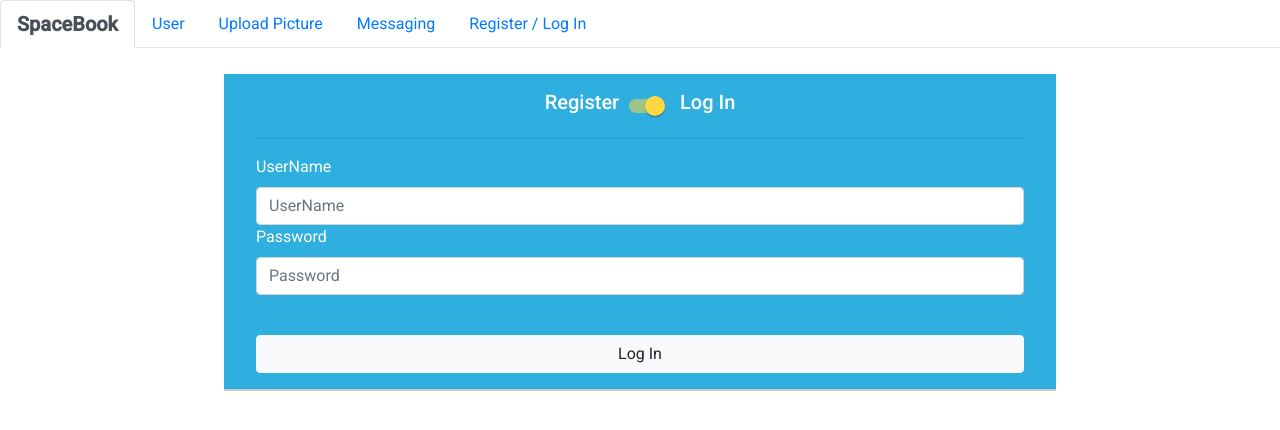
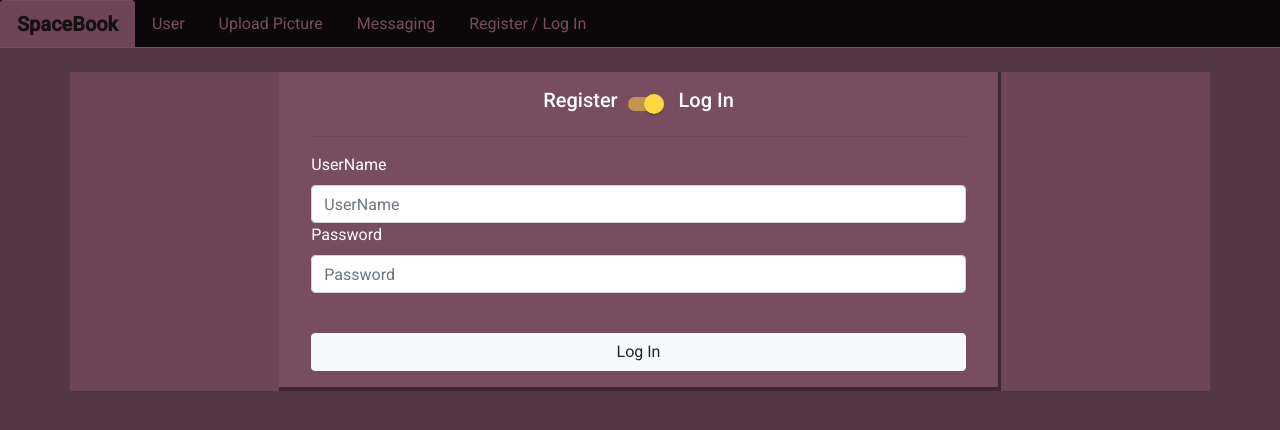
Before and after one commit to 12142020-dotnet-uta/P2_ATMC, an Angular app in the folder SpaceBook-Angular/: page /authentication in a window 1280 px wide. Shown: the top 430 px of the page. Built offline with nearby package versions, Linux system fonts and the light colour scheme.

Commit message:
Adding some styling to the web app, will compare and ask if this design works or if it need some changes

```diff
--- a/SpaceBook-Angular/src/app/app.component.css
+++ b/SpaceBook-Angular/src/app/app.component.css
@@ -8,4 +8,23 @@
 }
 nav{
     margin-bottom: 1.5em;
+    background-color: 	#0c080a;
 }
+
+.nav-tabs .nav-item.show .nav-link, .nav-tabs .nav-link.active {
+    color: 		#180f13;
+    background-color: #6d4556;
+    border-color: #794d60 #6d4556	#794d60;
+}
+
+.nav-tabs {
+    border-bottom: 1px solid #794d60;
+}
+
+.nav-tabs:hover{
+    border-color:  #794d60;
+}
+
+.container{
+    background-color: 	#6d4556;
+}
--- a/SpaceBook-Angular/src/app/app.component.html
+++ b/SpaceBook-Angular/src/app/app.component.html
@@ -47,7 +47,9 @@
     </ng-container>
   </nav> -->
 
+<div class="container">
+  <router-outlet></router-outlet>
 
-<router-outlet></router-outlet>
+</div>
 
 <!-- footer -->
--- a/SpaceBook-Angular/src/app/components/direct-messaging/direct-messaging.component.html
+++ b/SpaceBook-Angular/src/app/components/direct-messaging/direct-messaging.component.html
@@ -1,4 +1,3 @@
-<div class="container">
     <div class="form-inline">
         <div class="form-group">
             <label for="txtSearchUser">Search User &nbsp;&nbsp;</label>
@@ -16,5 +15,3 @@
             <p>Lorem ipsum dolor sit amet, consectetur adipisicing elit. Repudiandae aut enim itaque possimus quos consequuntur illo eligendi dolores aspernatur, voluptas, sunt cumque exercitationem tempore at perspiciatis iure non consequatur tenetur?</p>
         </div>
     </div>
-
-</div>
--- a/SpaceBook-Angular/src/app/components/picture/upload-picture/upload-picture.component.html
+++ b/SpaceBook-Angular/src/app/components/picture/upload-picture/upload-picture.component.html
@@ -1,4 +1,3 @@
-<div class="container">
     <div class="row">
         <div class="col-md-3"></div>
         <div class="col-md-6">
@@ -24,4 +23,3 @@
         </div>
         <div class="col-md-3"></div>
     </div>
-</div>
--- a/SpaceBook-Angular/src/app/components/user/log-in/log-in.component.css
+++ b/SpaceBook-Angular/src/app/components/user/log-in/log-in.component.css
@@ -33,10 +33,11 @@
   margin-top: 2%;
   width: 65%;
   padding: 10px;
-  background-color: #2FAEE0;
+  background-color: #794d60;
   overflow: auto;
   padding: 1em 2em;
-  border-bottom: 2px solid #ccc;
+  border-bottom: .3em solid 	#3d2730;
+  border-right: .2em solid 	#3d2730;
   display: table;
  }
  .Centered {
--- a/SpaceBook-Angular/src/styles.css
+++ b/SpaceBook-Angular/src/styles.css
@@ -1,4 +1,12 @@
 /* You can add global styles to this file, and also import other style files */
 
 html, body { height: 100%; }
-body { margin: 0; font-family: Roboto, "Helvetica Neue", sans-serif; }
+body { margin: 0; font-family: Roboto, "Helvetica Neue", sans-serif; background-color: #553643 }
+
+a{
+    color:#794d60;
+}
+
+a:hover{
+    color: #794d60;
+}
```
